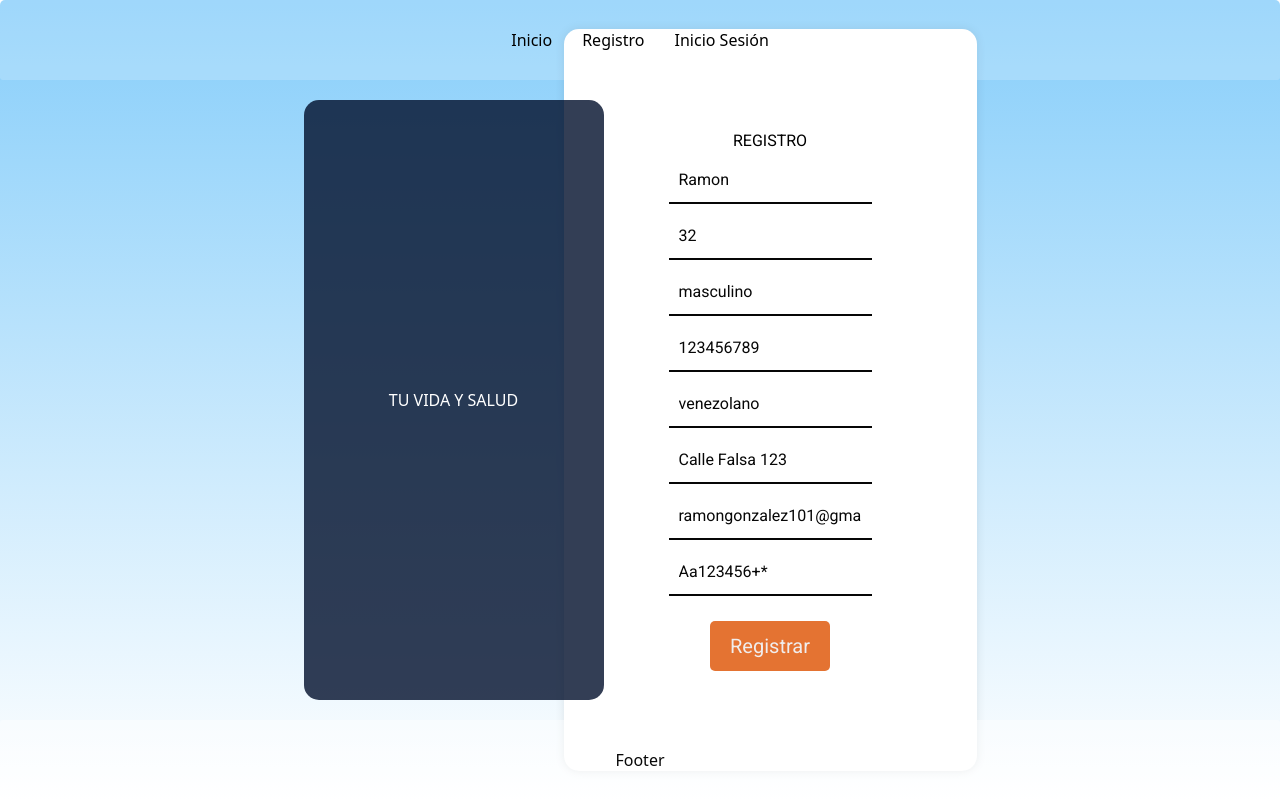
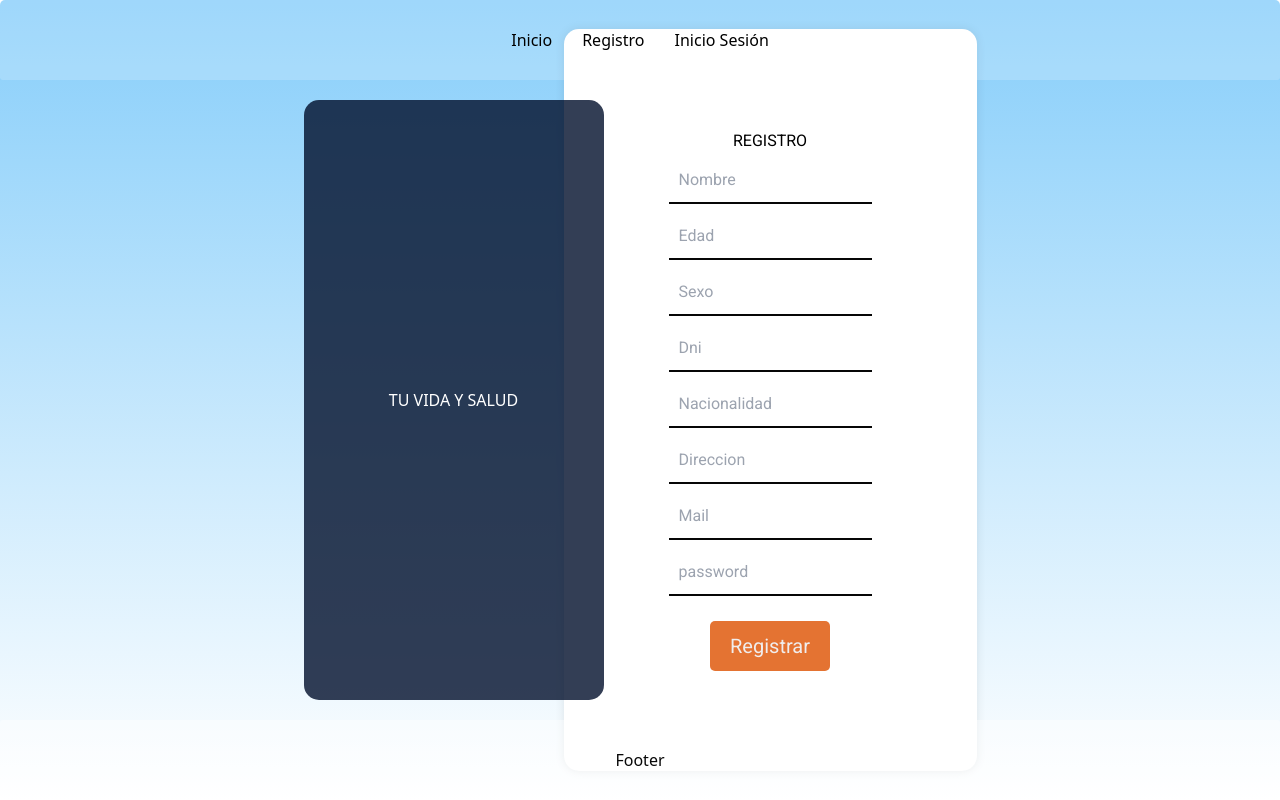
Before and after one commit to RGonzalezRebolledo/proyecto-medico, a Next.js app in the folder front/: page /Register in a window 1280 px wide. Built offline with nearby package versions, Linux system fonts and the light colour scheme; no server answers.

Commit message:
fetch regisgter hardcoeado

```diff
--- a/front/src/components/Register/register.tsx
+++ b/front/src/components/Register/register.tsx
@@ -14,7 +14,7 @@ const userData = {
   nationality: "venezolano",
   sex: "masculino",
   address: "Calle Falsa 123",
-  email: "ramongonzalez101@gmail.com",
+  email: "ramongonzalez101546@gmail.com",
   password: "Aa123456+*",
   direction: "Calle Falsa 123" // Agregado el campo "direction"
 };
@@ -39,9 +39,9 @@ const Register = () => {
   //   initialState
   // );
 
-  const [errors, setErrors] = useState<IRegisterError>(
-    initialState
-  );
+  // const [errors, setErrors] = useState<IRegisterError>(
+  //   initialState
+  // );
 
     // CAPTURO LA INFORMACION DE LOS INPUTS
 // const handleChange = (event: React.ChangeEvent<HTMLInputElement>) => {
@@ -67,10 +67,10 @@ const Register = () => {
       }
 
         // VERIFICO SI EXISTE ALGUN ERROR EN LA VALIDACION DE LOS INPUTS
-  useEffect (() =>{
-    const errors = validateFields (userData)
-    setErrors (errors)
-    }, [userData])
+  // useEffect (() =>{
+  //   const errors = validateFields (userData)
+  //   setErrors (errors)
+  //   }, [userData])
 
 
   return (
@@ -92,7 +92,7 @@ const Register = () => {
                   id="name"
                   name="name"
                   type="text"
-                  value={userData.name}
+                  // value={userData.name}
                   // onChange={handleChange}
                   placeholder="Nombre"
                   required
@@ -103,7 +103,7 @@ const Register = () => {
                   id="edad"
                   name="edad"
                   type="number"
-                  value={userData.age}
+                  // value={userData.age}
                   // onChange={handleChange}
 
                   placeholder="Edad"
@@ -114,7 +114,7 @@ const Register = () => {
                     <input
                     type='boolean'
                     name='sex'
-                    value={userData.sex}
+                    // value={userData.sex}
                     placeholder="Sexo"
                   // onChange={handleChange}
             />
@@ -126,7 +126,7 @@ const Register = () => {
                   type="text"
 
                   placeholder="Dni"
-                  value={userData.dni}
+                  // value={userData.dni}
                   // onChange={handleChange}
                   required
                 />
@@ -138,7 +138,7 @@ const Register = () => {
                   type="text"
 
                   placeholder="Nacionalidad"
-                  value={userData.nationality}
+                  // value={userData.nationality}
                   // onChange={handleChange}
                   required
                 />
@@ -151,7 +151,7 @@ const Register = () => {
                   type="text"
 
                   placeholder="Direccion"
-                  value={userData.direction}
+                  // value={userData.direction}
                   // onChange={handleChange}
                   required
                 />
@@ -164,7 +164,7 @@ const Register = () => {
                   type="text"
 
                   placeholder="Mail"
-                  value={userData.email}
+                  // value={userData.email}
                   // onChange={handleChange}
                   required
                 />
@@ -176,7 +176,7 @@ const Register = () => {
                   type="text"
 
                   placeholder="password"
-                  value={userData.password}
+                  // value={userData.password}
                   // onChange={handleChange}
                   required
                 />
```
